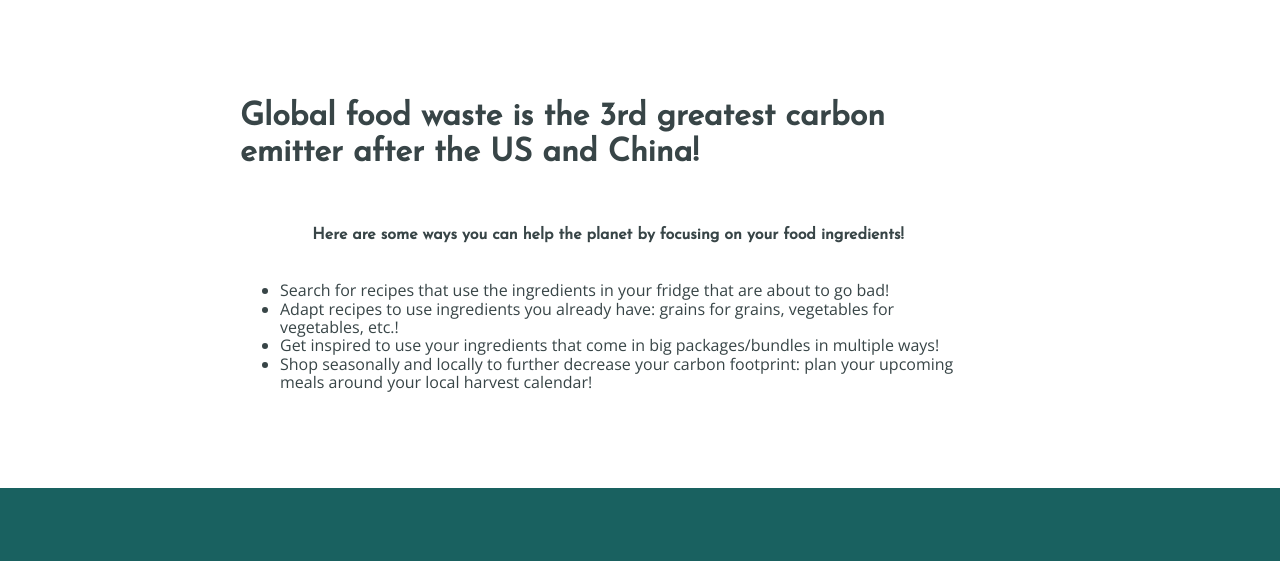
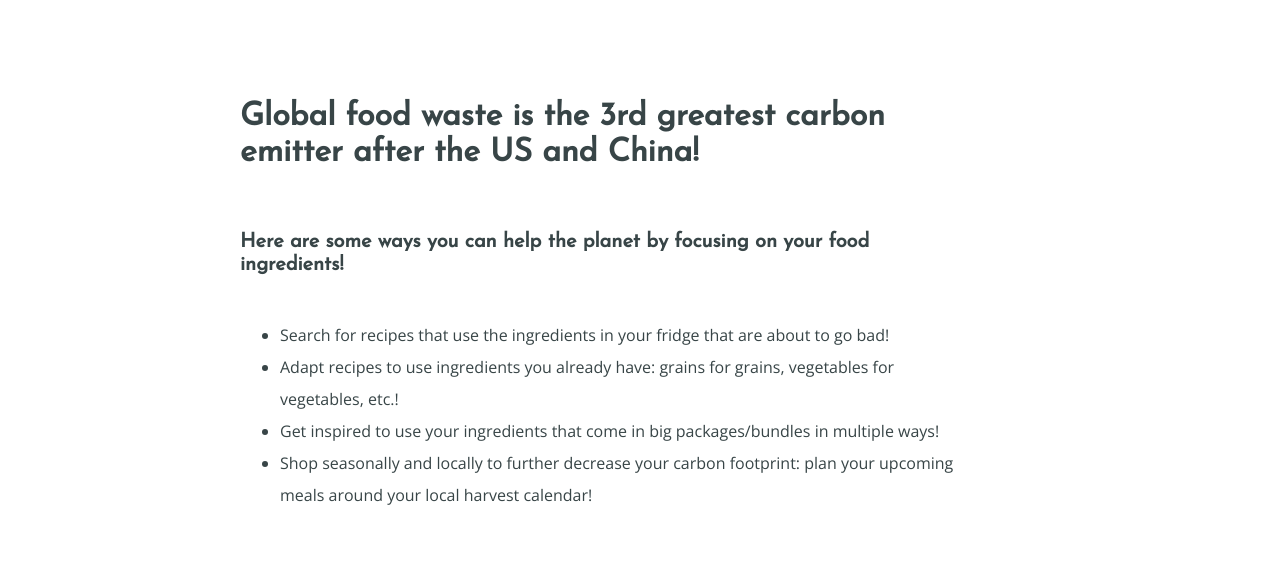
Before and after one commit to chingu-voyages/v46-tier1-team-06, a website built with Parcel: page docs/index.html in a window 1280 px wide. Shown: the part 1263-1824 px from the top of the page. Built offline with nearby package versions, Linux system fonts and the light colour scheme.

Commit message:
Add line height to list items and increase font size of h4 in fonts partial

```diff
--- a/docs/css/sass-partials/_fonts.scss
+++ b/docs/css/sass-partials/_fonts.scss
@@ -9,6 +9,10 @@
 
 h1, h2, h3, h4 {
     font-family: $heading-font;
+}
+
+li {
+    line-height: 200%;
 }
 
 // Brand title
@@ -36,3 +40,6 @@
 h3 {
     font-size: 2rem;
 }
+h4 {
+    font-size: 1.25rem;
+}
```
Also changed, not shown: docs/css/main.css, 1 other file.
